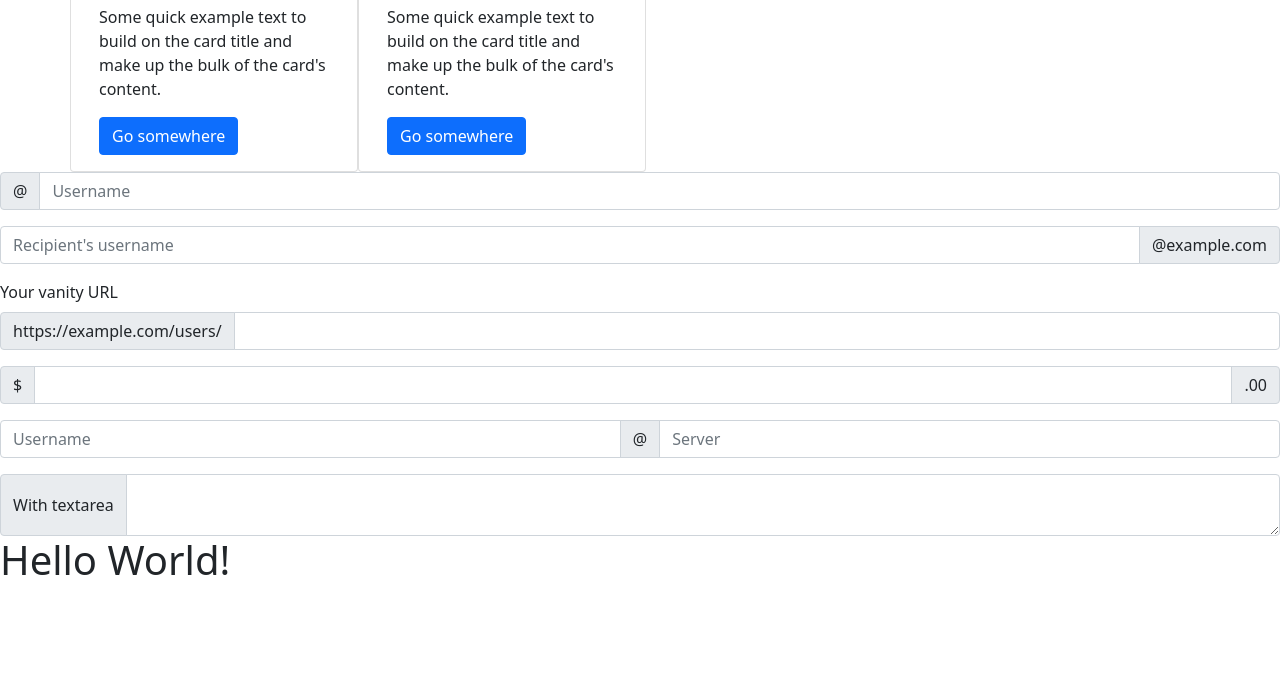
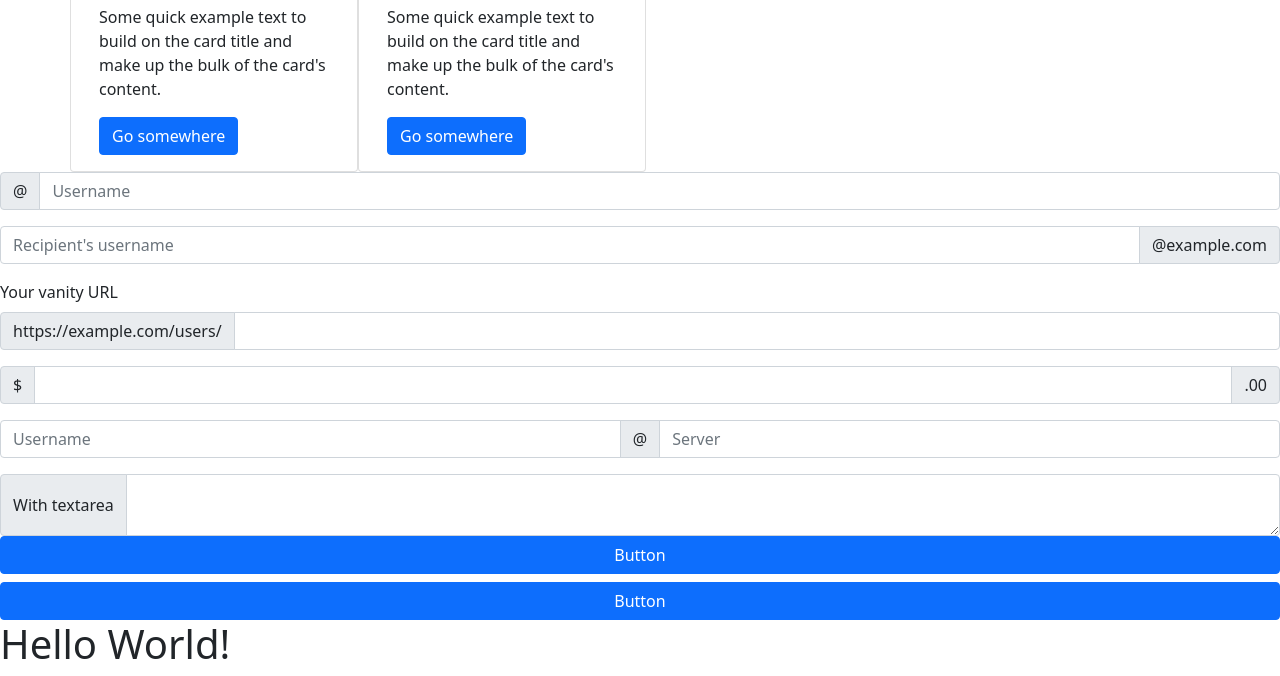
Before and after one commit to KalilovaMaisara/lesson4, a plain HTML site: page index.html in a window 1280 px wide. Shown: the part 1669-2345 px from the top of the page. Before the commit the page ends 2261 px from the top, so only its background shows below. Drawn offline with nearby package versions, Linux system fonts and the light colour scheme.

Commit message:
jun:added button

```diff
--- a/index.html
+++ b/index.html
@@ -151,6 +151,10 @@
         <span class="input-group-text">With textarea</span>
         <textarea class="form-control" aria-label="With textarea"></textarea>
       </div>
+      <div class="d-grid gap-2">
+        <button class="btn btn-primary" type="button">Button</button>
+        <button class="btn btn-primary" type="button">Button</button>
+      </div>
     </main>
     <footer>
       <h1>Hello World!</h1>
```
